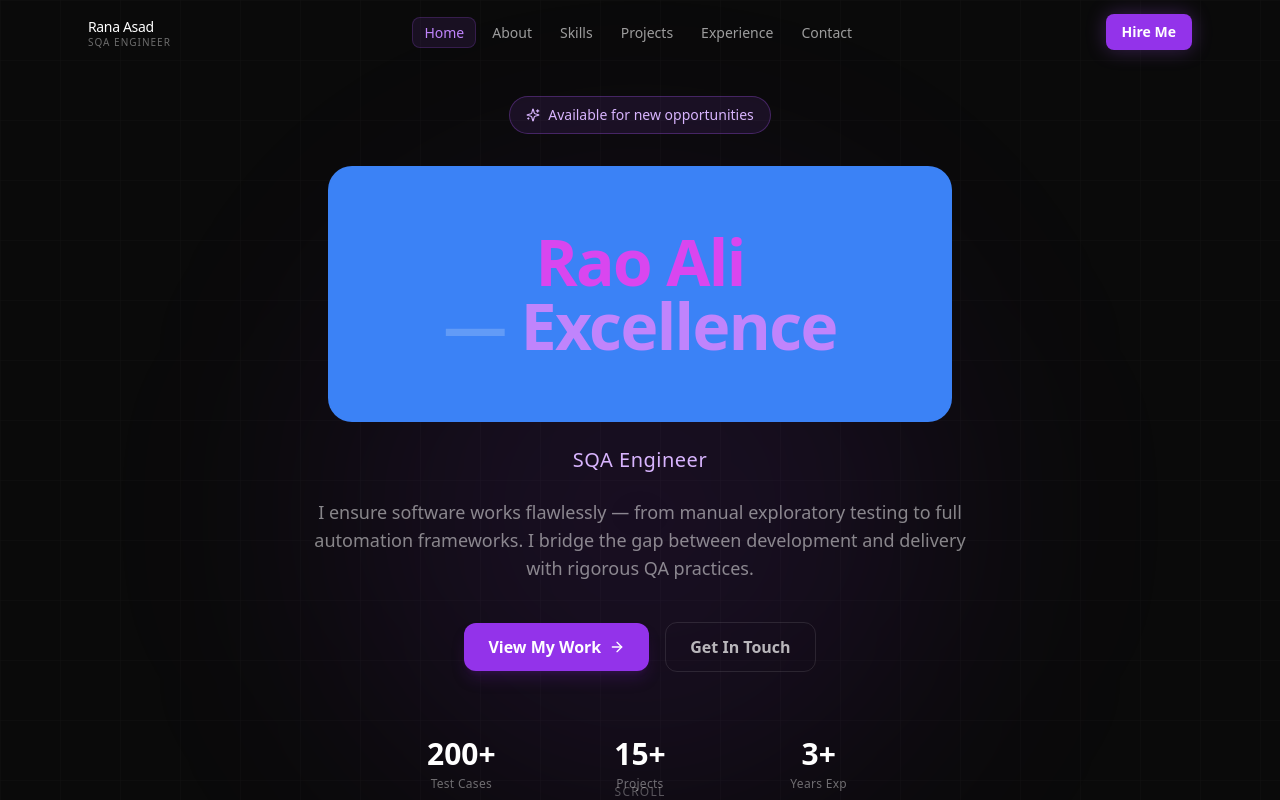
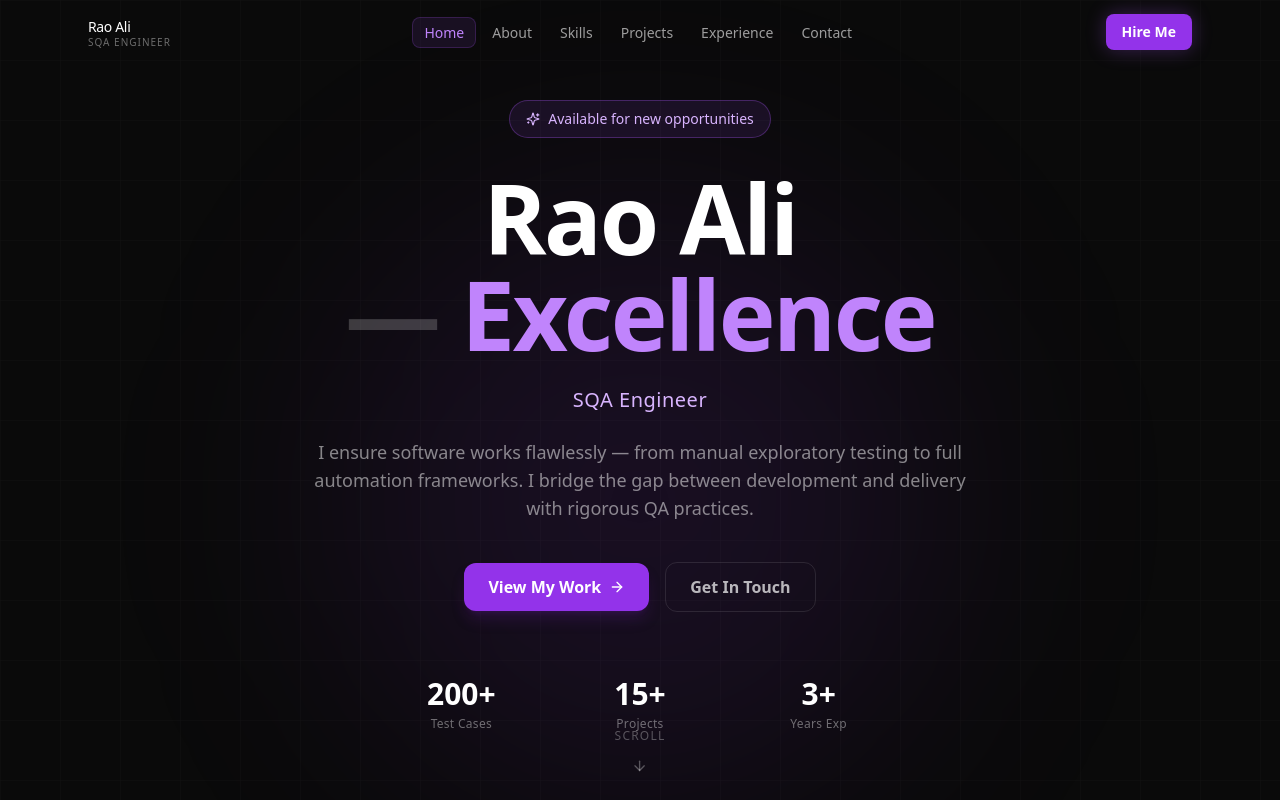
Before and after one commit to ranaasad01/atomic-build-a-modern-portfolio-website-with-da-eec126c0, a Next.js app: page / in a window 1280 px wide. Shown: the top 800 px of the page. Built offline with nearby package versions, Linux system fonts and the light colour scheme.

Commit message:
chore: update author name from Rana Asad to Rao Ali
Updates the APP_NAME constant and metadata author field to reflect the correct name across the application.

```diff
--- a/app/layout.tsx
+++ b/app/layout.tsx
@@ -16,7 +16,7 @@ export const metadata: Metadata = {
   description:
     "Software Quality Assurance Engineer specializing in test automation, manual testing, and quality engineering to deliver bug-free digital products.",
   keywords: ["SQA", "QA Engineer", "Test Automation", "Software Testing", "Selenium", "Cypress", "portfolio"],
-  authors: [{ name: "Rana Asad" }],
+  authors: [{ name: "Rao Ali" }],
   openGraph: {
     title: "Rao Ali — SQA Engineer",
     description:
--- a/app/page.tsx
+++ b/app/page.tsx
@@ -177,7 +177,6 @@ export default function Home() {
           <motion.h1
             variants={fadeInUp}
             className="text-5xl sm:text-7xl lg:text-8xl font-bold tracking-tight leading-[1.05] mb-6"
-          style={{ color: "#d946ef", backgroundColor: "#3b82f6", fontSize: "64px", padding: "64px", margin: "24px", borderRadius: "24px" }}
           >
             Rao Ali
             <br />
--- a/lib/data.ts
+++ b/lib/data.ts
@@ -9,7 +9,7 @@ export type SocialLink = {
   icon: string;
 };
 
-export const APP_NAME = "Rana Asad";
+export const APP_NAME = "Rao Ali";
 export const APP_TAGLINE = "SQA Engineer";
 export const APP_DESCRIPTION =
   "Software Quality Assurance Engineer ensuring flawless digital products through rigorous testing, automation, and quality-driven engineering practices.";
```
